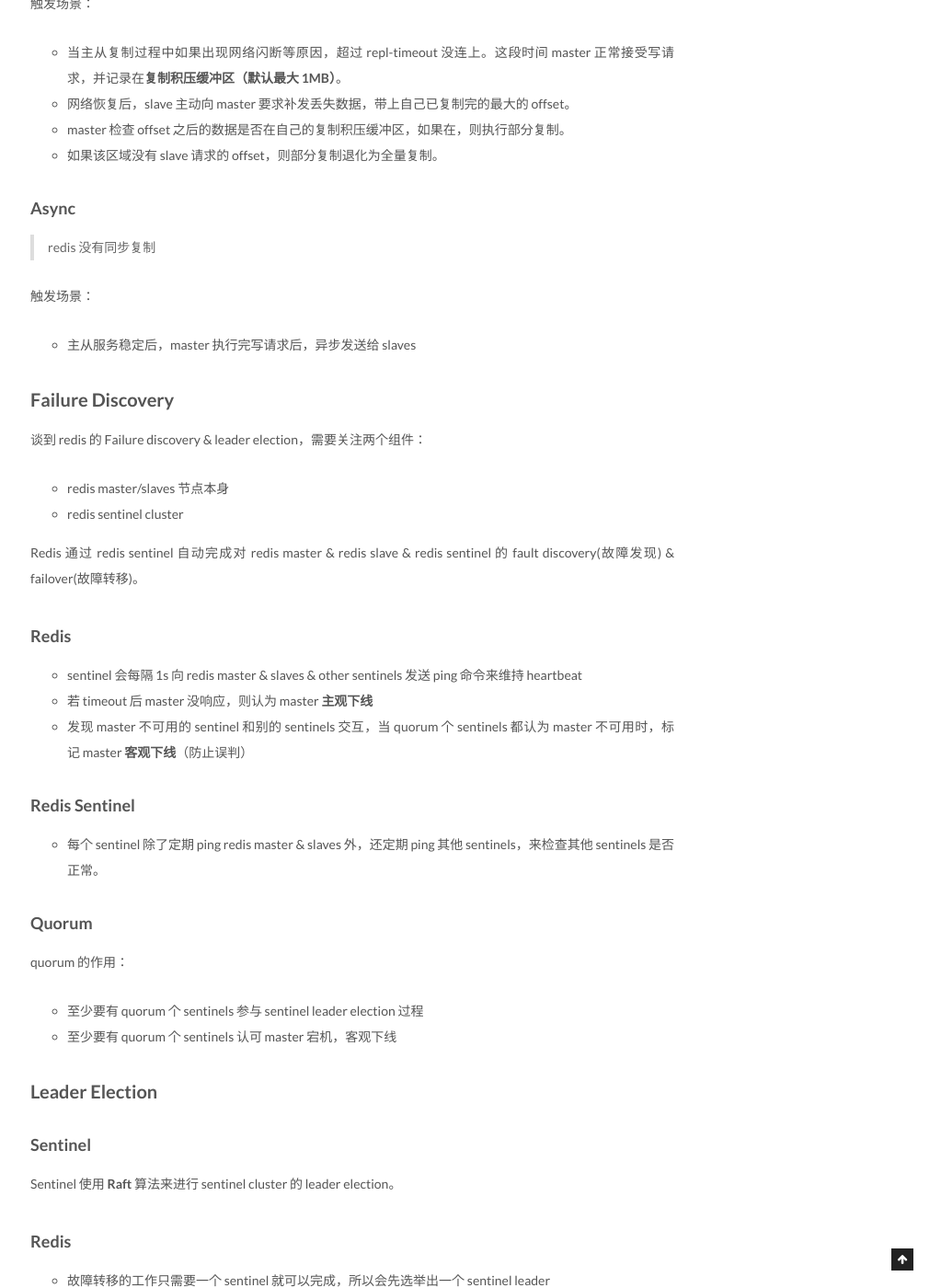
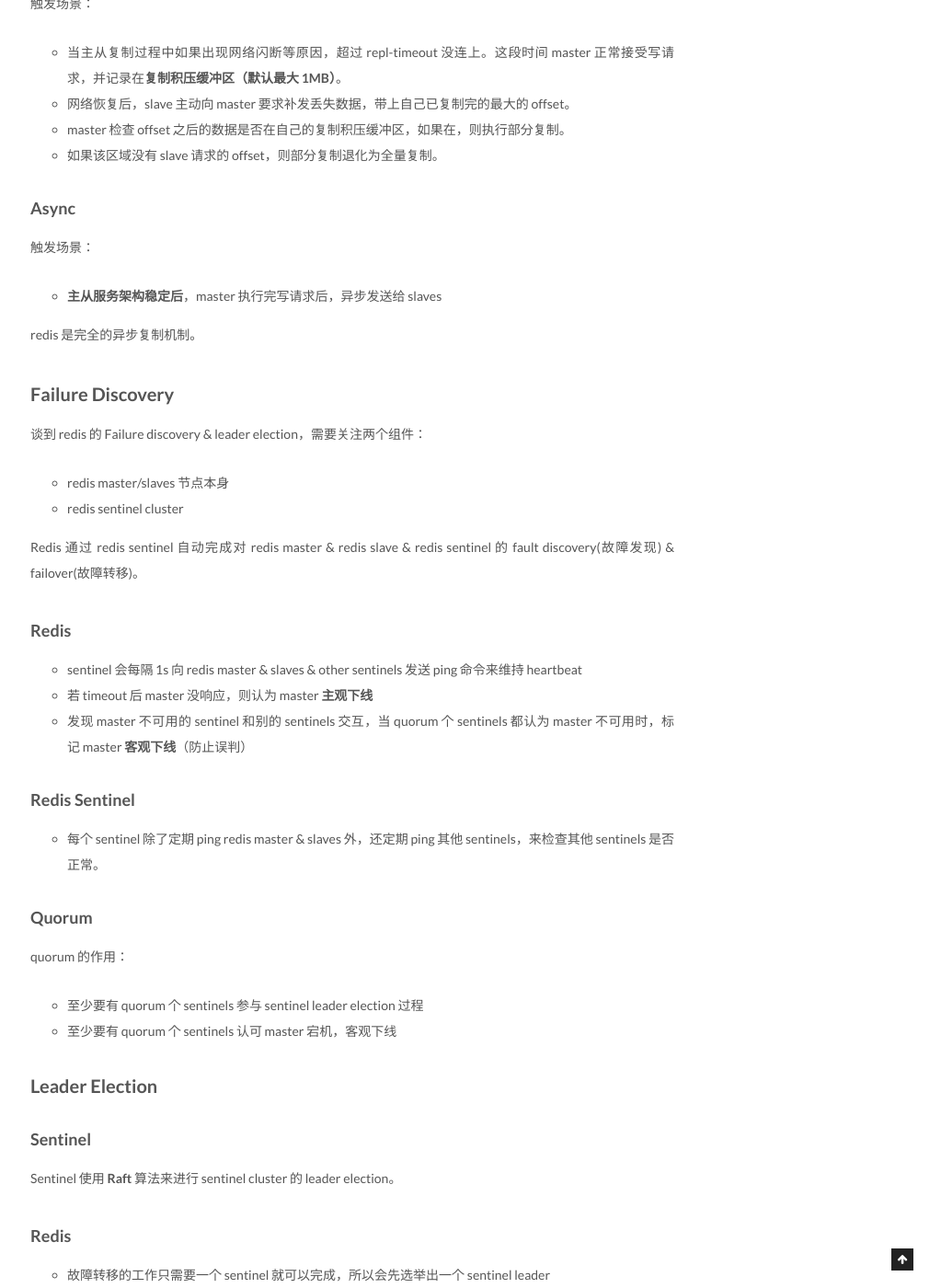
Before and after one commit to qimiguang/qimiguang.github.io, a Jekyll site: the page built from _posts/2018-07-20-Mainstream-Distributd-Storage-System-Comparison.md, in a window 1280 px wide and 1400 px high, scrolled down 10648 px. Shown: the whole window at 92% size, without its empty margins (257-1280 px from the left). Built offline with Jekyll 4.4.1, drawn with Linux system fonts in a browser that asks for light colours; comment, search, counter and statistics services are not loaded.

Commit message:
distributed system

```diff
--- a/_posts/2018-07-20-Mainstream-Distributd-Storage-System-Comparison.md
+++ b/_posts/2018-07-20-Mainstream-Distributd-Storage-System-Comparison.md
@@ -275,10 +275,10 @@ Redis 中 roles 有:
 * 如果该区域没有 slave 请求的 offset，则部分复制退化为全量复制。
 
 ### Async
-> redis 没有同步复制
+触发场景：
+* **主从服务架构稳定后**，master 执行完写请求后，异步发送给 slaves
 
-触发场景：
-* 主从服务稳定后，master 执行完写请求后，异步发送给 slaves
+redis 是完全的异步复制机制。
 
 ## Failure Discovery
 谈到 redis 的 Failure discovery & leader election，需要关注两个组件：
```
